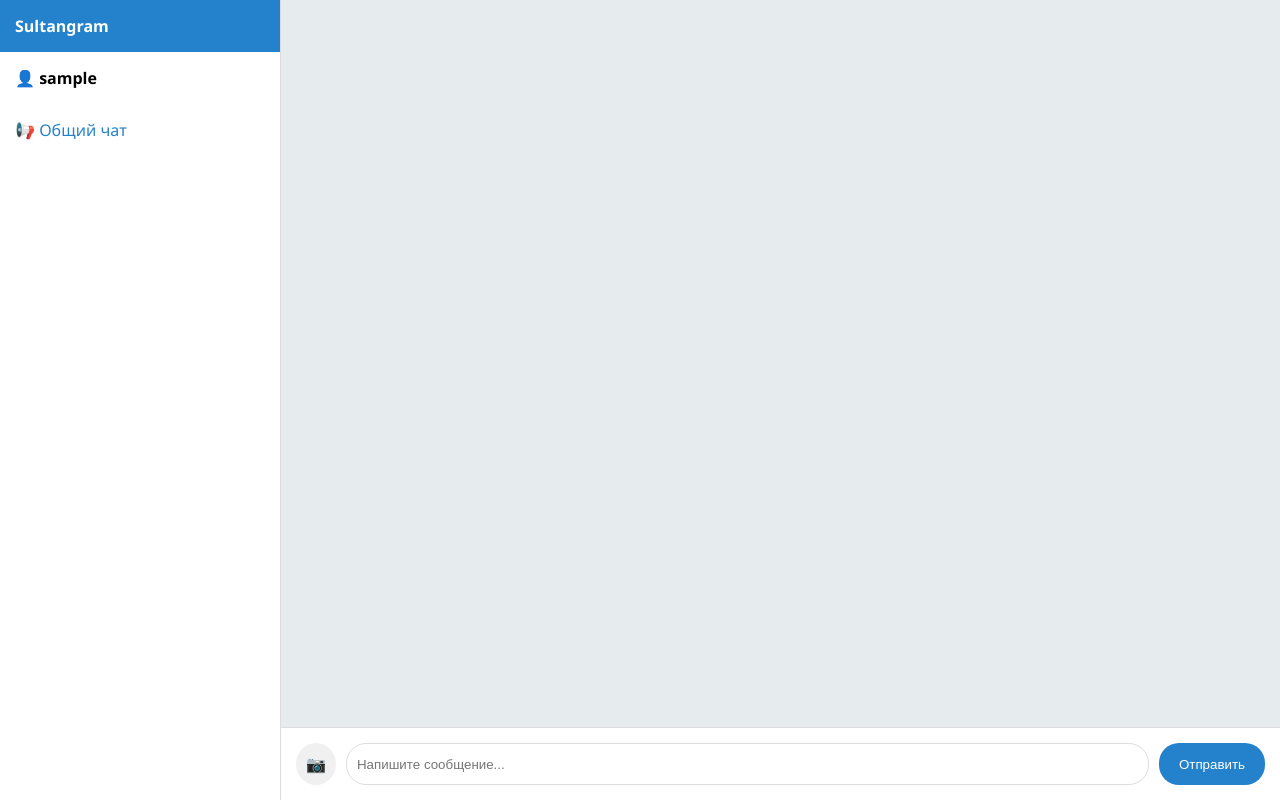
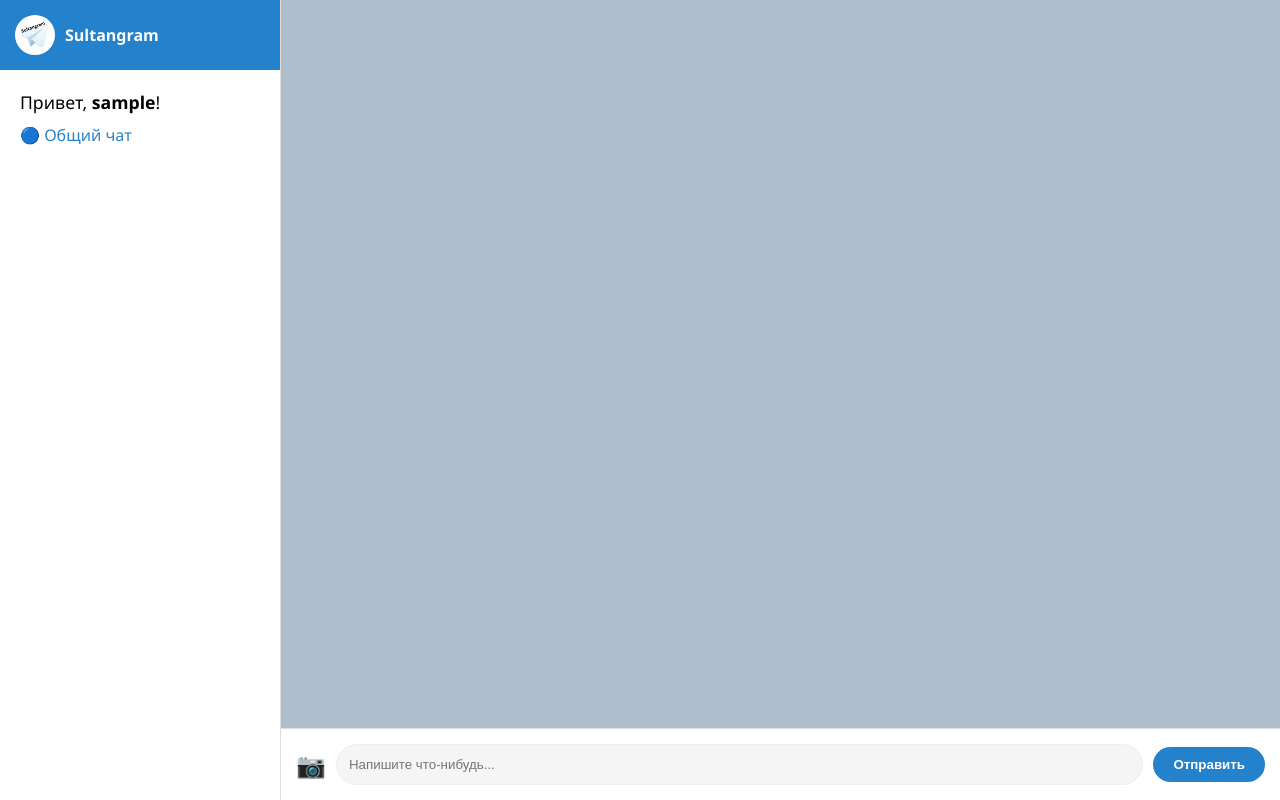
Before and after one commit to sultanabilbaev85-pixel/Sultangram, a Flask app: page / in a window 1280 px wide. Run offline with Flask 3, Linux system fonts and the light colour scheme; the visitor is signed in with stand-in values (Sample User, id 1); data that the repository does not hold is empty.

Commit message:
Update index.html

```diff
--- a/templates/index.html
+++ b/templates/index.html
@@ -1,48 +1,57 @@
 <!DOCTYPE html>
-<html>
+<html lang="ru">
 <head>
+    <meta charset="UTF-8">
     <title>Sultangram</title>
     <meta name="viewport" content="width=device-width, initial-scale=1">
     <style>
-        body { margin: 0; font-family: 'Segoe UI', sans-serif; display: flex; height: 100vh; background: #e6ebee; }
+        body { margin: 0; font-family: 'Segoe UI', Tahoma, Geneva, Verdana, sans-serif; display: flex; height: 100vh; background: #afbecc; }
         .sidebar { width: 280px; background: white; border-right: 1px solid #ddd; display: flex; flex-direction: column; }
-        .sidebar-header { padding: 15px; background: #2481cc; color: white; font-weight: bold; }
+        .sidebar-header { padding: 15px; background: #2481cc; color: white; font-weight: bold; display: flex; align-items: center; gap: 10px; }
+        .logo-img { width: 40px; height: 40px; border-radius: 50%; object-fit: cover; background: white; }
         .chat-area { flex: 1; display: flex; flex-direction: column; }
-        .messages { flex: 1; padding: 20px; overflow-y: auto; display: flex; flex-direction: column; gap: 10px; }
-        .msg { background: white; padding: 10px; border-radius: 12px; max-width: 70%; box-shadow: 0 1px 2px rgba(0,0,0,0.1); }
-        .my-msg { align-self: flex-end; background: #effdde; }
-        .msg img { max-width: 100%; border-radius: 8px; margin-top: 5px; }
-        .input-bar { padding: 15px; background: white; display: flex; gap: 10px; border-top: 1px solid #ddd; }
-        input[type="text"] { flex: 1; padding: 10px; border: 1px solid #ddd; border-radius: 20px; outline: none; }
-        .file-label { cursor: pointer; background: #f0f0f0; padding: 10px; border-radius: 50%; }
-        button { background: #2481cc; color: white; border: none; padding: 10px 20px; border-radius: 20px; cursor: pointer; }
+        .messages { flex: 1; padding: 20px; overflow-y: auto; display: flex; flex-direction: column; gap: 12px; }
+        .msg { background: white; padding: 10px 15px; border-radius: 18px 18px 18px 0; max-width: 75%; align-self: flex-start; box-shadow: 0 2px 4px rgba(0,0,0,0.1); }
+        .my-msg { align-self: flex-end; background: #effdde; border-radius: 18px 18px 0 18px; }
+        .msg img { max-width: 100%; border-radius: 10px; margin-top: 8px; display: block; }
+        .username { font-size: 0.85em; font-weight: bold; color: #2481cc; margin-bottom: 4px; }
+        .input-container { padding: 15px; background: white; border-top: 1px solid #ddd; display: flex; gap: 10px; align-items: center; }
+        input[type="text"] { flex: 1; padding: 12px; border: 1px solid #eee; border-radius: 25px; outline: none; background: #f5f5f5; }
+        .btn { background: #2481cc; color: white; border: none; padding: 10px 20px; border-radius: 25px; cursor: pointer; font-weight: bold; }
+        .file-icon { font-size: 1.5em; cursor: pointer; color: #777; }
     </style>
 </head>
 <body>
     <div class="sidebar">
-        <div class="sidebar-header">Sultangram</div>
-        <div style="padding: 15px;">👤 <b>{{ user.username }}</b></div>
-        <div style="padding: 15px; color: #2481cc;">📢 Общий чат</div>
+        <div class="sidebar-header">
+            <!-- Путь исправлен специально под твой logo.png в папке static -->
+            <img src="{{ url_for('static', filename='logo.png') }}" class="logo-img" onerror="this.src='https://via.placeholder.com/40'">
+            Sultangram
+        </div>
+        <div style="padding: 20px;">
+            <div style="font-size: 1.1em; margin-bottom: 10px;">Привет, <b>{{ user.username }}</b>!</div>
+            <div style="color: #2481cc; font-weight: 500;">🔵 Общий чат</div>
+        </div>
     </div>
+
     <div class="chat-area">
         <div class="messages">
             {% for msg in messages %}
             <div class="msg {% if msg.username == user.username %}my-msg{% endif %}">
-                <small style="color: #2481cc; font-weight: bold;">{{ msg.username }}</small><br>
+                <div class="username">{{ msg.username }}</div>
                 {% if msg.content %}{{ msg.content }}{% endif %}
                 {% if msg.image_path %}
-                <br><img src="{{ url_for('static', filename='uploads/' + msg.image_path) }}">
+                <img src="{{ url_for('static', filename='uploads/' + msg.image_path) }}">
                 {% endif %}
             </div>
             {% endfor %}
         </div>
-        <!-- Важно: enctype="multipart/form-data" позволяет отправлять файлы -->
-        <form class="input-bar" action="/send" method="POST" enctype="multipart/form-data">
-            <label class="file-label">
+        <form class="input-container" action="/send" method="POST" enctype="multipart/form-data">
+            <label class="file-icon">
                 📷 <input type="file" name="photo" style="display:none;" accept="image/*">
             </label>
-            <input type="text" name="text" placeholder="Напишите сообщение...">
-            <button type="submit">Отправить</button>
+            <input type="text" name="text" placeholder="Напишите что-нибудь..." autocomplete="off">
+            <button type="submit" class="btn">Отправить</button>
         </form>
     </div>
 </body>
```
